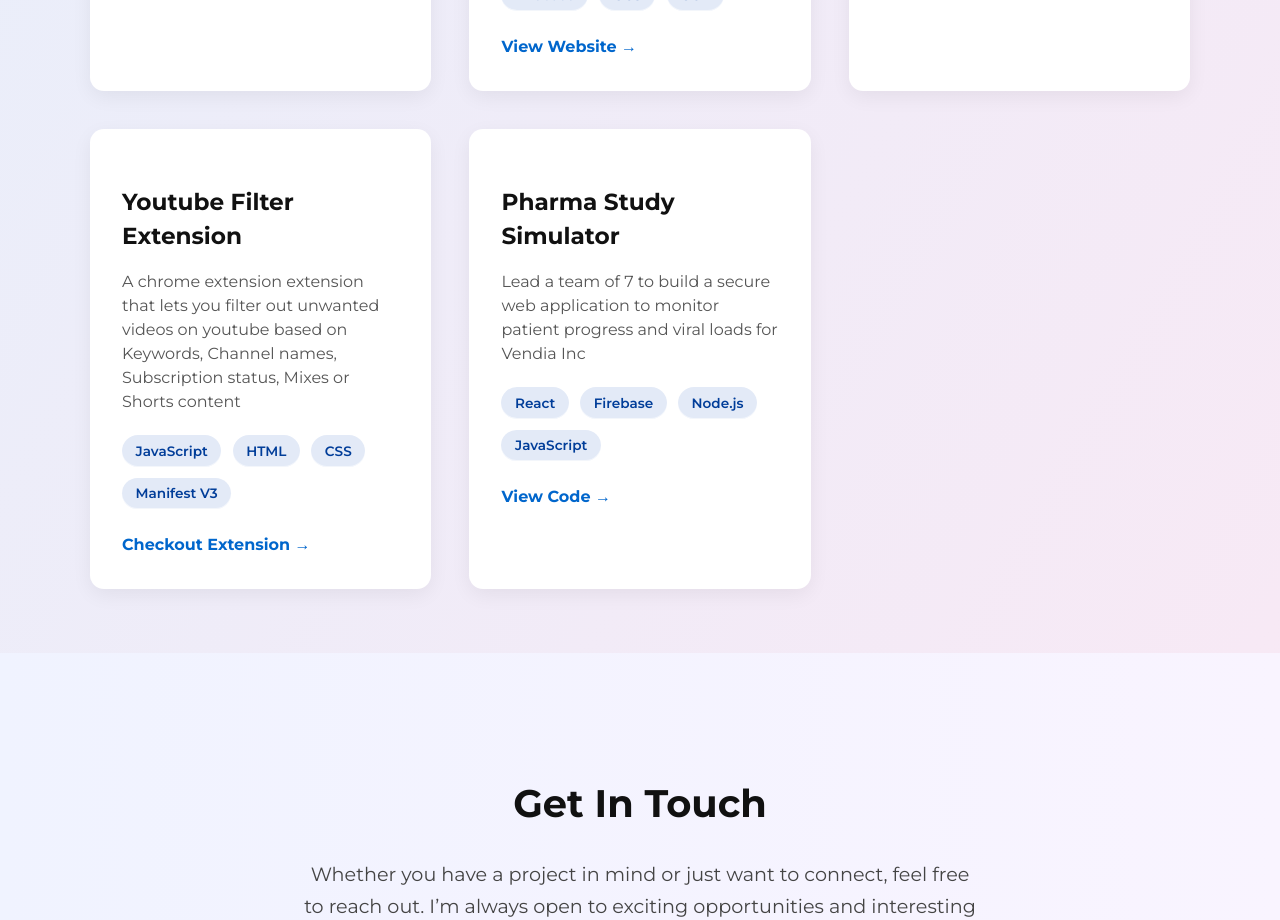
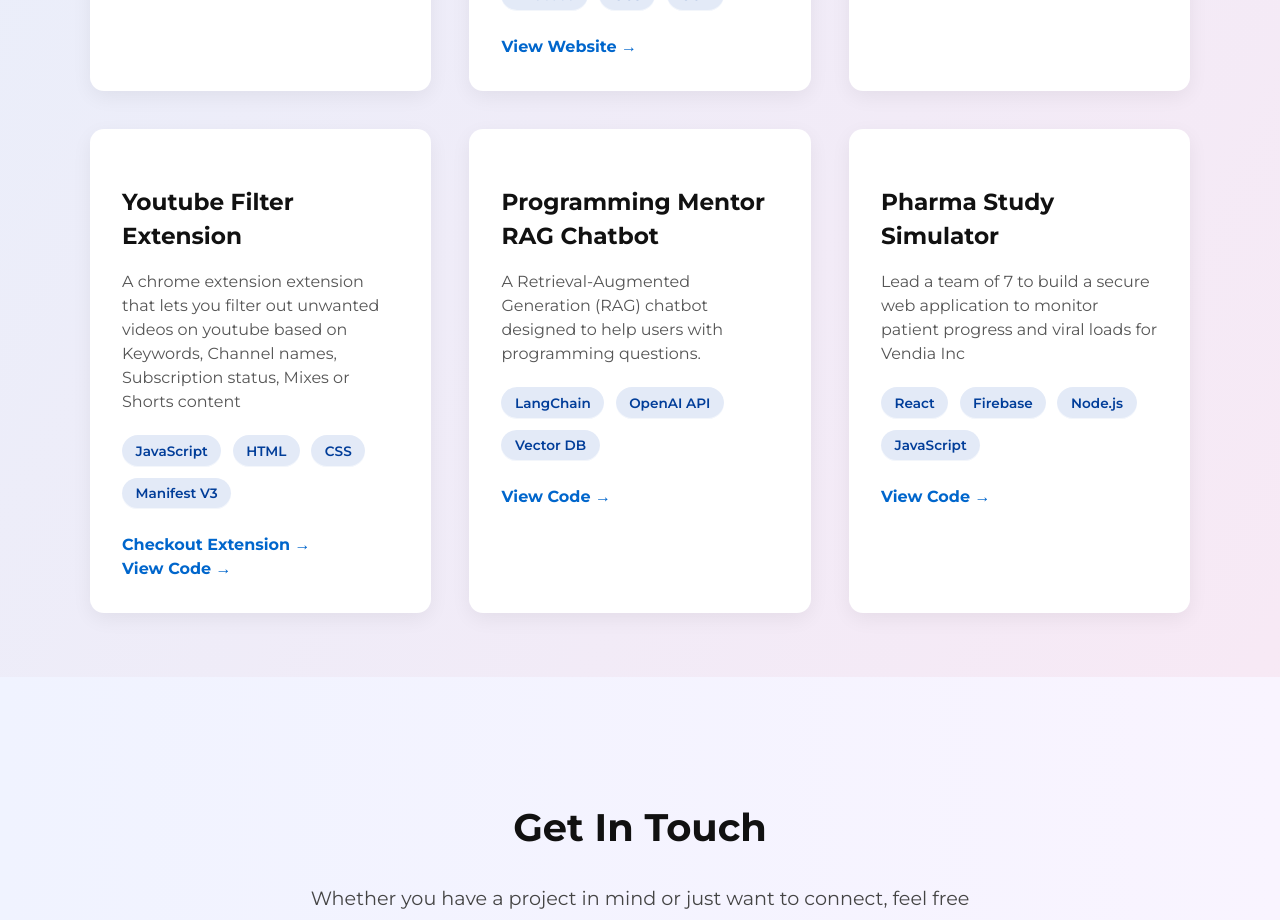
Before and after one commit to ekjyotshinh/portfolio, a React (Vite) app: page / in a window 1280 px wide. Shown: the part 3080-4000 px from the top of the page. Built offline with nearby package versions, Linux system fonts and the light colour scheme.

Commit message:
project updates

```diff
--- a/src/components/Projects/Projects.jsx
+++ b/src/components/Projects/Projects.jsx
@@ -32,7 +32,16 @@ const projectList = [
     description:
       'A chrome extension extension that lets you filter out unwanted videos on youtube based on Keywords, Channel names, Subscription status, Mixes or Shorts content',
     tech: ['JavaScript', 'HTML', 'CSS', 'Manifest V3'],
-    live: 'https://chromewebstore.google.com/detail/youtube-filter/illdholaaiimmiikblhejpkoplibhhjo'
+    live: 'https://chromewebstore.google.com/detail/youtube-filter/illdholaaiimmiikblhejpkoplibhhjo',
+    link: 'https://github.com/ekjyotshinh/youtube-filter-extension'
+  },
+
+  {
+    title: 'Programming Mentor RAG Chatbot',
+    description:
+      'A Retrieval-Augmented Generation (RAG) chatbot designed to help users with programming questions.',
+    tech: ['LangChain', 'OpenAI API', 'Vector DB'],
+    link: 'https://github.com/ekjyotshinh/Programming-Mentor-RAG-Chatbot/tree/main/rag-chatbot'
   },
 
   {
```
